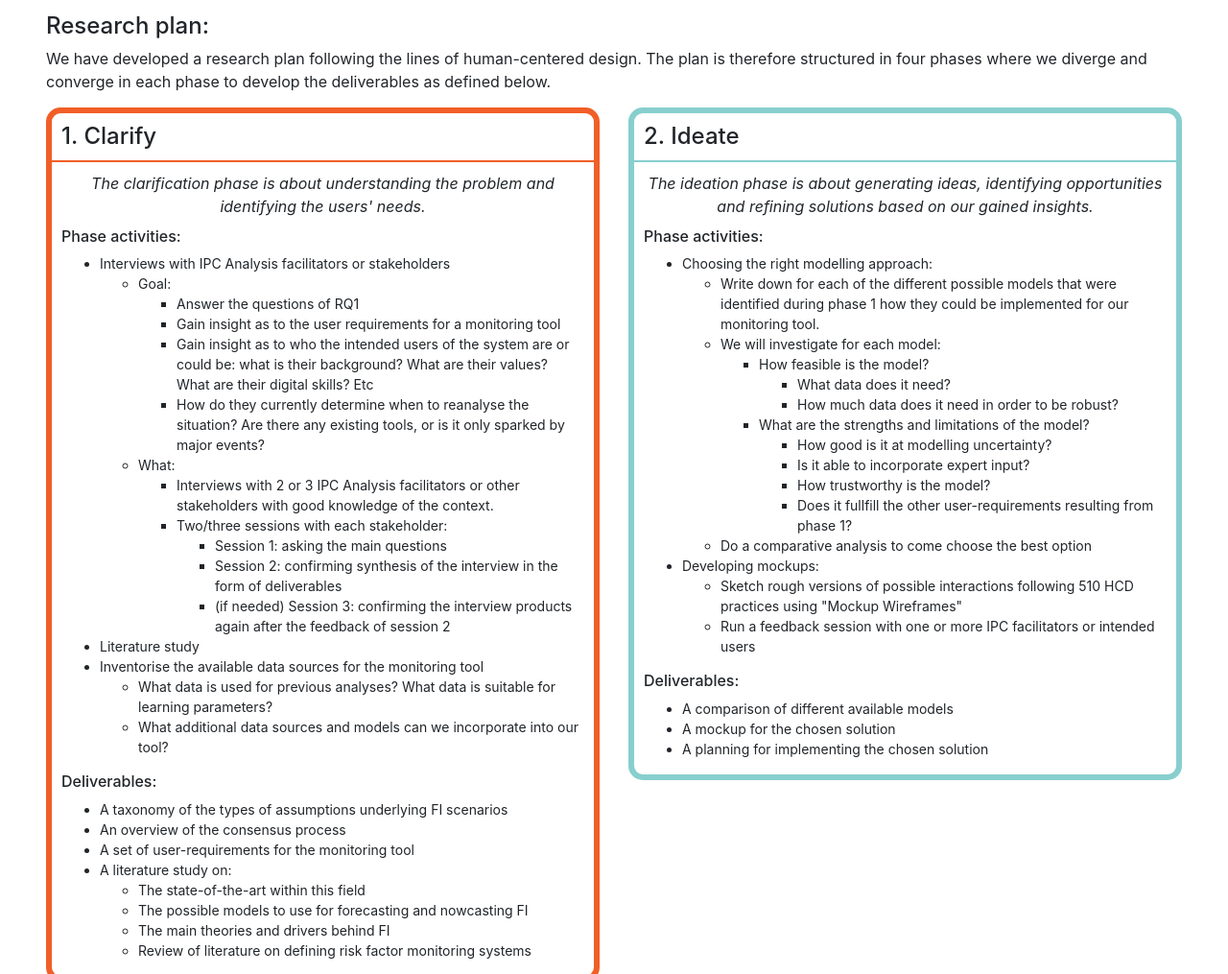
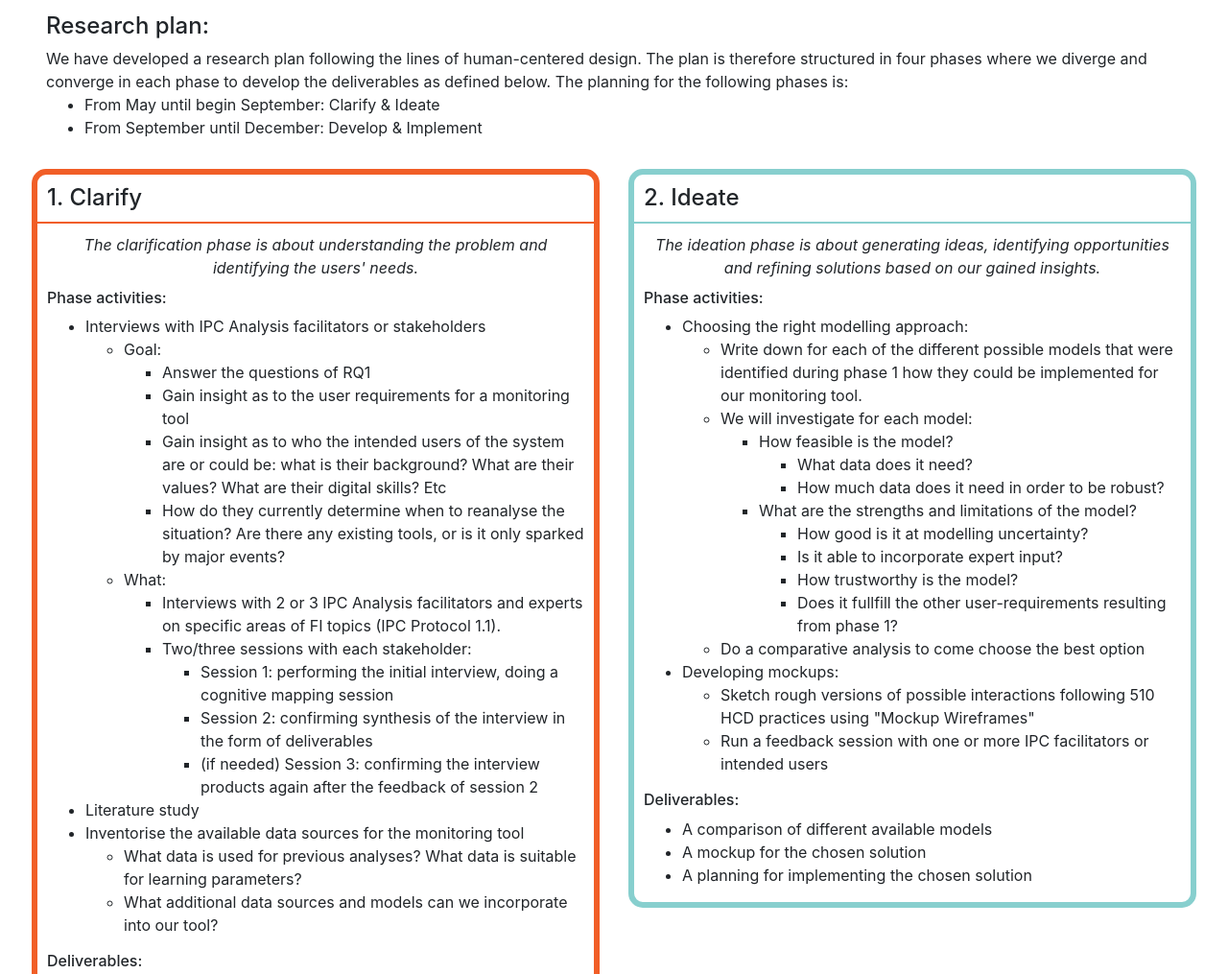
Before and after one commit to MarijnRoelvink/thesis, a plain HTML site: page research-proposal/main.html in a window 1280 px wide. Shown: the part 645-1660 px from the top of the page at 96% size. Drawn offline with nearby package versions, Linux system fonts and the light colour scheme.

Commit message:
Add planning and part of feedback from Tina

```diff
--- a/research-proposal/main.html
+++ b/research-proposal/main.html
@@ -86,7 +86,12 @@
 		</div>
 		<div class="col-12">
 			<h4>Research plan:</h4>
-			<div>We have developed a research plan following the lines of human-centered design. The plan is therefore structured in four phases where we diverge and converge in each phase to develop the deliverables as defined below.</div>
+			<div>We have developed a research plan following the lines of human-centered design. The plan is therefore structured in four phases where we diverge and converge in each phase to develop the deliverables as defined below.
+				The planning for the following phases is:
+				<ul>
+					<li>From May until begin September: Clarify & Ideate</li>
+					<li>From September until December: Develop & Implement</li>
+				</ul>
 		</div>
 	</div>
 	<div class="row" id="phases-row">
@@ -144,9 +149,9 @@
 							" Gain insight as to who the intended users of the system are or could be:	what is their background? What are their values? What are their digital skills? Etc",
 							"How do they currently determine when to reanalyse the situation? Are there any existing tools, or is it only sparked by major events?"],
 						"What:",
-						[" Interviews with 2 or 3 IPC Analysis facilitators or other stakeholders with good knowledge of the context.",
+						[" Interviews with 2 or 3 IPC Analysis facilitators and experts on specific areas of FI topics (IPC Protocol 1.1).",
 							" Two/three sessions with each stakeholder:",
-							[" Session 1: asking the main questions",
+							[" Session 1: performing the initial interview, doing a cognitive mapping session",
 								" Session 2: confirming synthesis of the interview in the form of deliverables",
 								" (if needed) Session 3: confirming the interview products again after the feedback of session 2",
 							]],],
```
